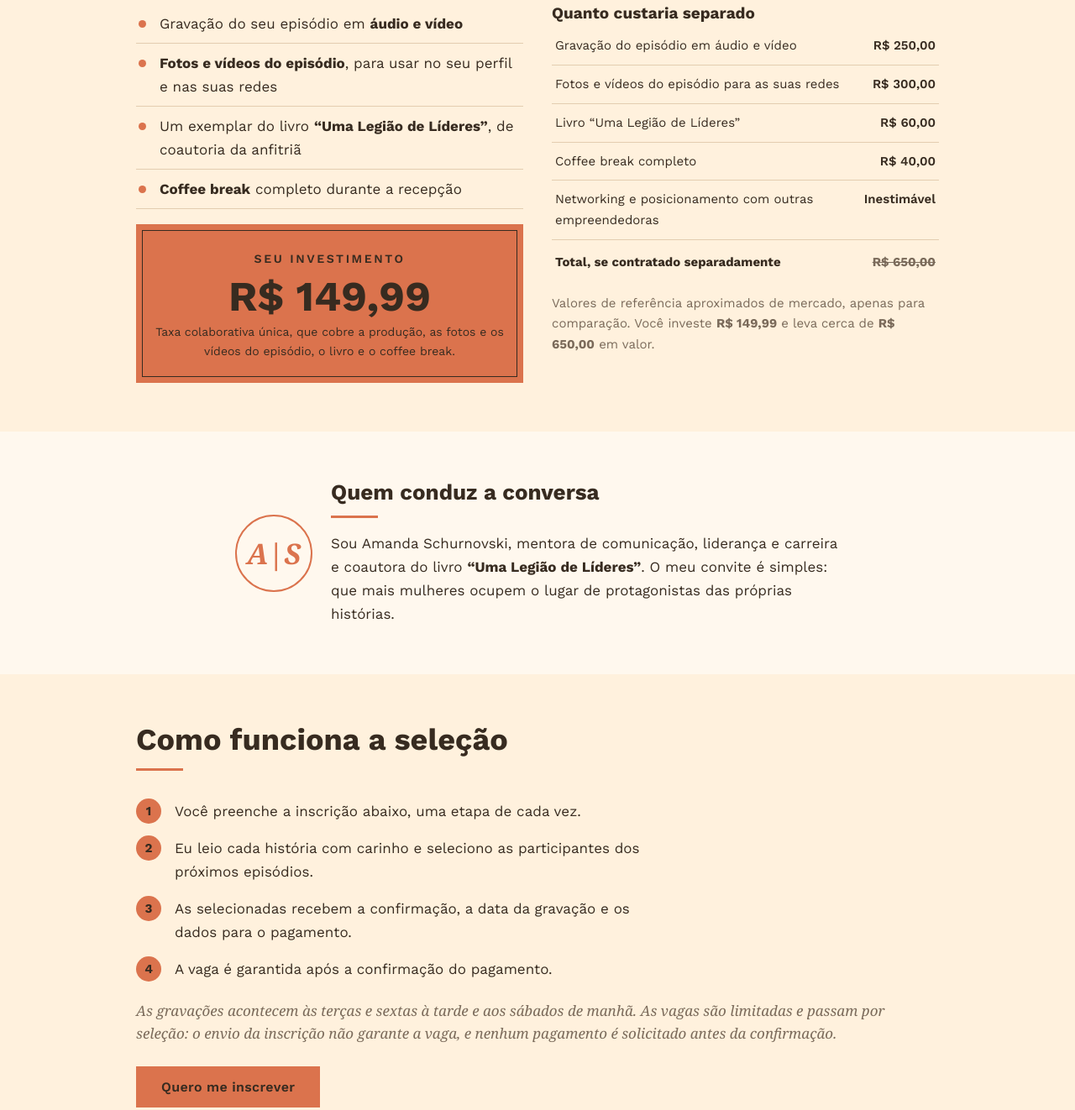
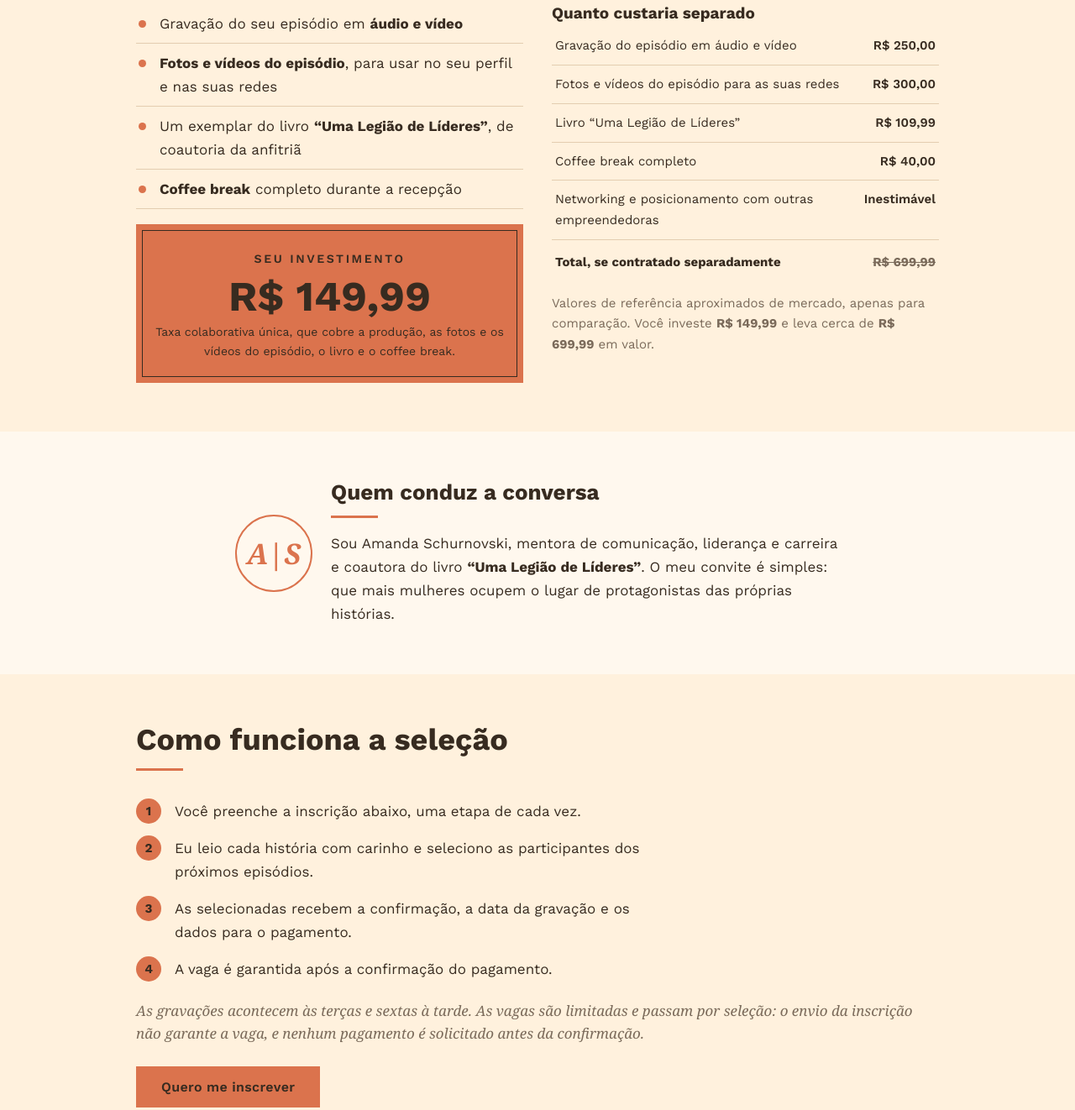
Before and after one commit to asmentorias-beep/as-protagonistas, a plain HTML site: page index.html in a window 1280 px wide. Shown: the part 2140-3462 px from the top of the page at 84% size. Drawn offline with nearby package versions, Linux system fonts and the light colour scheme; a web font is replaced by a local one.

Commit message:
Update index.html

```diff
--- a/index.html
+++ b/index.html
@@ -158,12 +158,12 @@ footer .t{margin-top:20px}
         <table class="cmp">
           <tr><td>Gravação do episódio em áudio e vídeo</td><td>R$ 250,00</td></tr>
           <tr><td>Fotos e vídeos do episódio para as suas redes</td><td>R$ 300,00</td></tr>
-          <tr><td>Livro “Uma Legião de Líderes”</td><td>R$ 60,00</td></tr>
+          <tr><td>Livro “Uma Legião de Líderes”</td><td>R$ 109,99</td></tr>
           <tr><td>Coffee break completo</td><td>R$ 40,00</td></tr>
           <tr><td>Networking e posicionamento com outras empreendedoras</td><td>Inestimável</td></tr>
-          <tr class="tot"><td>Total, se contratado separadamente</td><td class="st">R$ 650,00</td></tr>
+          <tr class="tot"><td>Total, se contratado separadamente</td><td class="st">R$ 699,99</td></tr>
         </table>
-        <p class="save">Valores de referência aproximados de mercado, apenas para comparação. Você investe <b>R$ 149,99</b> e leva cerca de <b>R$ 650,00</b> em valor.</p>
+        <p class="save">Valores de referência aproximados de mercado, apenas para comparação. Você investe <b>R$ 149,99</b> e leva cerca de <b>R$ 699,99</b> em valor.</p>
       </div>
     </div>
   </div>
@@ -190,7 +190,7 @@ footer .t{margin-top:20px}
       <li>As selecionadas recebem a confirmação, a data da gravação e os dados para o pagamento.</li>
       <li>A vaga é garantida após a confirmação do pagamento.</li>
     </ol>
-    <p class="note">As gravações acontecem às terças e sextas à tarde e aos sábados de manhã. As vagas são limitadas e passam por seleção: o envio da inscrição não garante a vaga, e nenhum pagamento é solicitado antes da confirmação.</p>
+    <p class="note">As gravações acontecem às terças e sextas à tarde. As vagas são limitadas e passam por seleção: o envio da inscrição não garante a vaga, e nenhum pagamento é solicitado antes da confirmação.</p>
     <p style="margin-top:26px"><a class="btn go" href="#inscricao">Quero me inscrever</a></p>
   </div>
 </section>
@@ -238,7 +238,6 @@ footer .t{margin-top:20px}
           <div class="opts" id="disp">
             <label class="opt"><input type="checkbox" value="Terça-feira, tarde"> Terça-feira, tarde</label>
             <label class="opt"><input type="checkbox" value="Sexta-feira, tarde"> Sexta-feira, tarde</label>
-            <label class="opt"><input type="checkbox" value="Sábado, manhã"> Sábado, manhã</label>
           </div>
           <label for="origem">Como você conheceu este projeto?</label><input type="text" id="origem">
         </div>
@@ -318,7 +317,7 @@ footer .t{margin-top:20px}
       "Empresa/marca: "+v("empresa"),"Segmento: "+v("segmento"),"Cargo/função: "+(v("cargo")||"—"),"Tempo de atuação: "+(v("tempo")||"—"),"Site/rede: "+(v("site")||"—"),"Equipe: "+(v("equipe")||"—"),"",
       "Trajetória: "+v("trajetoria"),"","Maior desafio: "+v("desafio"),"","Mensagem às ouvintes: "+(v("mensagem")||"—"),"","Por que participar: "+v("motivo"),"",
       "Já participou de podcast/entrevista: "+(p?p.value:"—"),"Disponibilidade: "+disp,"Como conheceu: "+(v("origem")||"—"),"",
-      "Ciente do investimento de R$ 109,99 e de que a vaga depende de seleção: SIM","Autoriza uso de imagem e voz: SIM","Autoriza contato por WhatsApp/e-mail: SIM"].join("\n");
+      "Ciente do investimento de R$ 149,99 e de que a vaga depende de seleção: SIM","Autoriza uso de imagem e voz: SIM","Autoriza contato por WhatsApp/e-mail: SIM"].join("\n");
     sum.value=t;
     document.getElementById("mail").href="mailto:"+DEST+"?subject="+encodeURIComponent("Inscrição Mentes que Lideram — "+v("nome"))+"&body="+encodeURIComponent(t);
     document.getElementById("wa").href="https://wa.me/"+WA+"?text="+encodeURIComponent(t);
```
